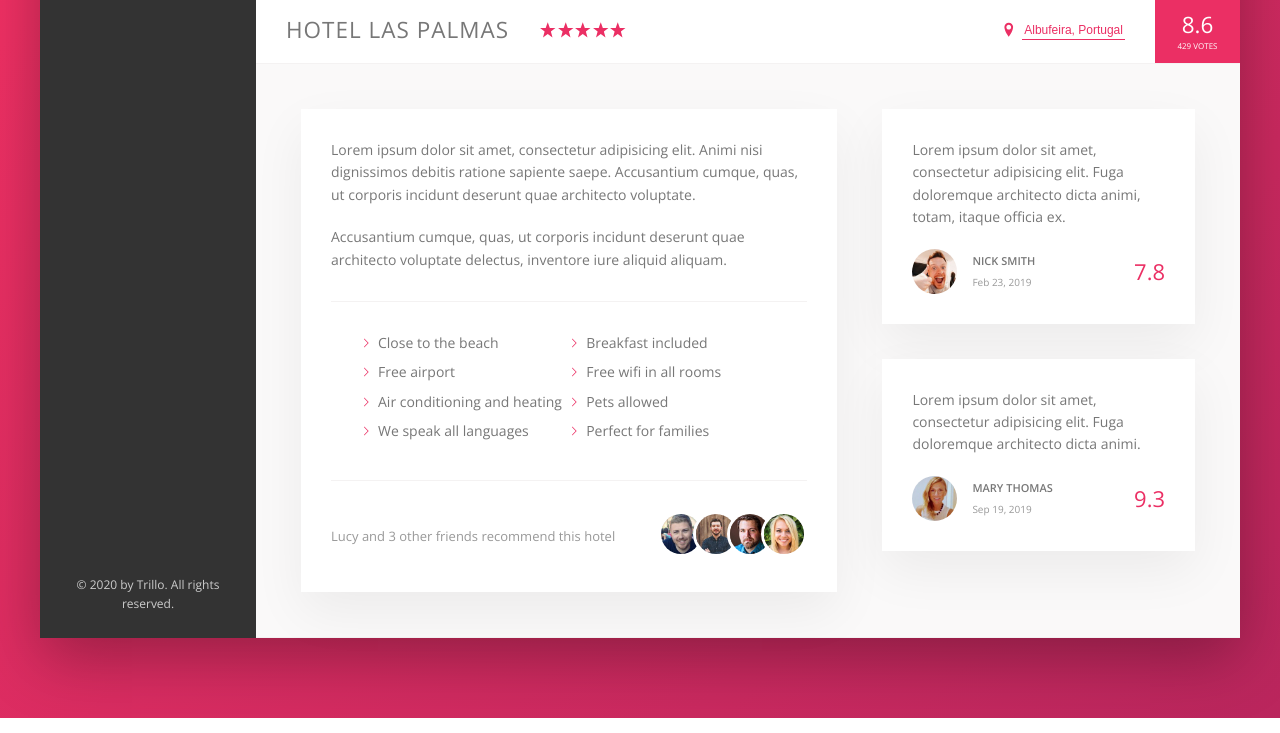
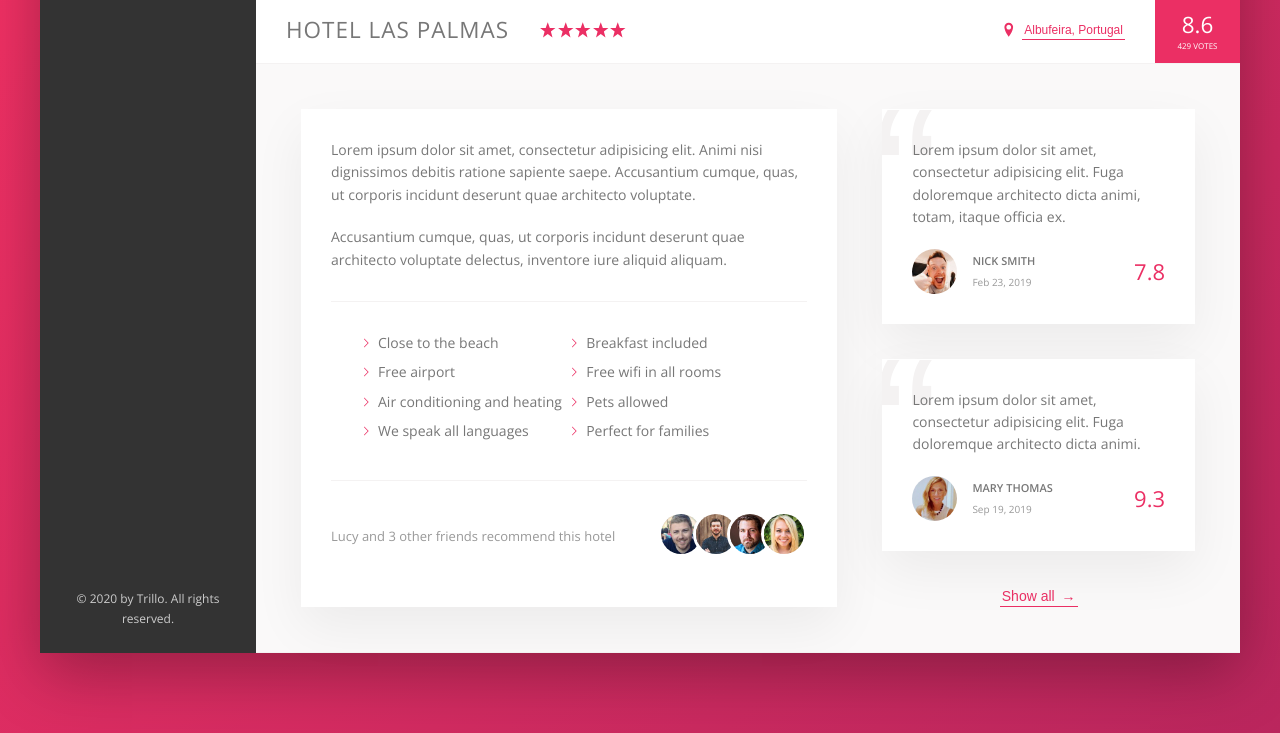
Before and after one commit to AlinaZakirod/trillo-css_course, a website: page index.html in a window 1280 px wide. Shown: the part 538-1271 px from the top of the page. Drawn offline with nearby package versions, Linux system fonts and the light colour scheme.

Commit message:
review styling

```diff
--- a/index.html
+++ b/index.html
@@ -263,7 +263,9 @@
                   <div class="review__rating">9.3</div>
                 </figcaption>
               </figure>
-            </figure>
+
+
+            <button class="btn-inline">Show all <span>&rarr;</span></button>
           </div>
         </main>
       </div>
--- a/sass/_components.scss
+++ b/sass/_components.scss
@@ -269,8 +269,17 @@
   cursor: pointer;
   transition: all 0.2s;
 
+  & span {
+    margin-left: 3px;
+    transition: margin-left 0.2s;
+  }
+
   &:hover {
     color: var(--color-grey-dark-1);
+
+    span {
+      margin-left: 8px;
+    }
   }
 
   &:focus {
@@ -375,9 +384,13 @@
   box-shadow: var(--shadow-light);
   padding: 3rem;
   margin-bottom: 3.5rem;
+  position: relative;
+  overflow: hidden;
 
   &__text {
     margin-bottom: 2rem;
+    z-index: 10;
+    position: relative;
   }
 
   &__user {
@@ -413,4 +426,16 @@
     color: var(--color-primary);
     font-size: 2.2rem;
   }
+
+  &::before {
+    content: "\201C";
+    position: absolute;
+    top: 6.5rem;
+    left: -1rem;
+    line-height: 1rem;
+    font-size: 20rem;
+    color: var(--color-grey-light-2);
+    font-family: sans-serif;
+    z-index: 1;
+  }
 }
--- a/sass/_layout.scss
+++ b/sass/_layout.scss
@@ -55,4 +55,7 @@
 
 .user-reviews {
   flex: 1;
+  display: flex;
+  flex-direction: column;
+  align-items: center;
 }
```
Also changed, not shown: css/style.css.
